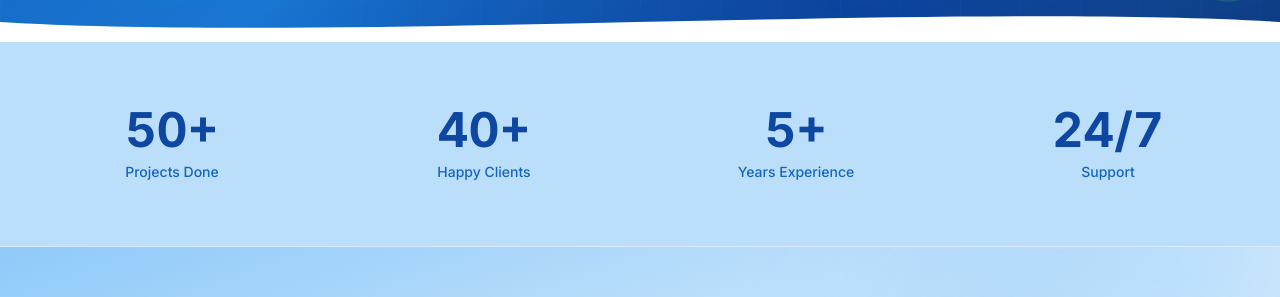
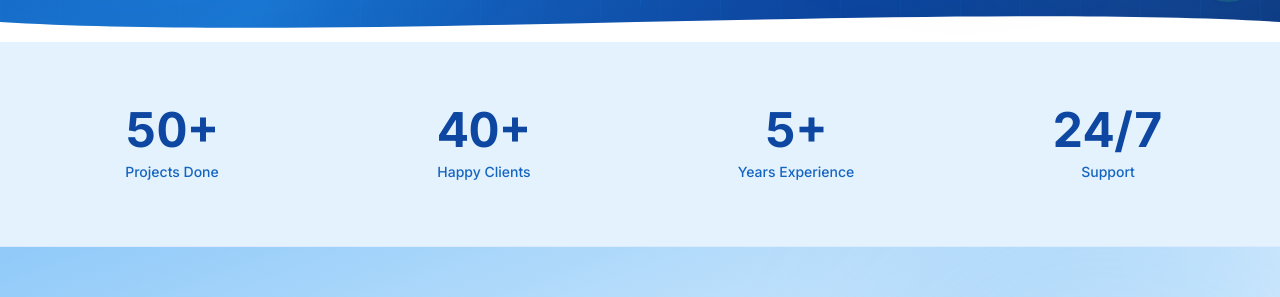
Before and after one commit to vivicodeid-arch/Profile-vivi, a React (Vite) app in the folder frontend/: page / in a window 1280 px wide. Shown: the part 790-1087 px from the top of the page. Built offline with nearby package versions, Linux system fonts and the light colour scheme; no server answers.

Commit message:
feat: StatsSection solid background #E3F2FD no gradient

```diff
--- a/frontend/src/pages/home/StatsSection.tsx
+++ b/frontend/src/pages/home/StatsSection.tsx
@@ -46,7 +46,7 @@ export default function StatsSection() {
     <section
       ref={ref}
       className="py-16 border-b border-blue-100"
-      style={{ backgroundColor: '#BBDEFB' }}
+      style={{ backgroundColor: '#E3F2FD' }}
       aria-label="Statistik"
     >
       <div className="container-custom">
```
